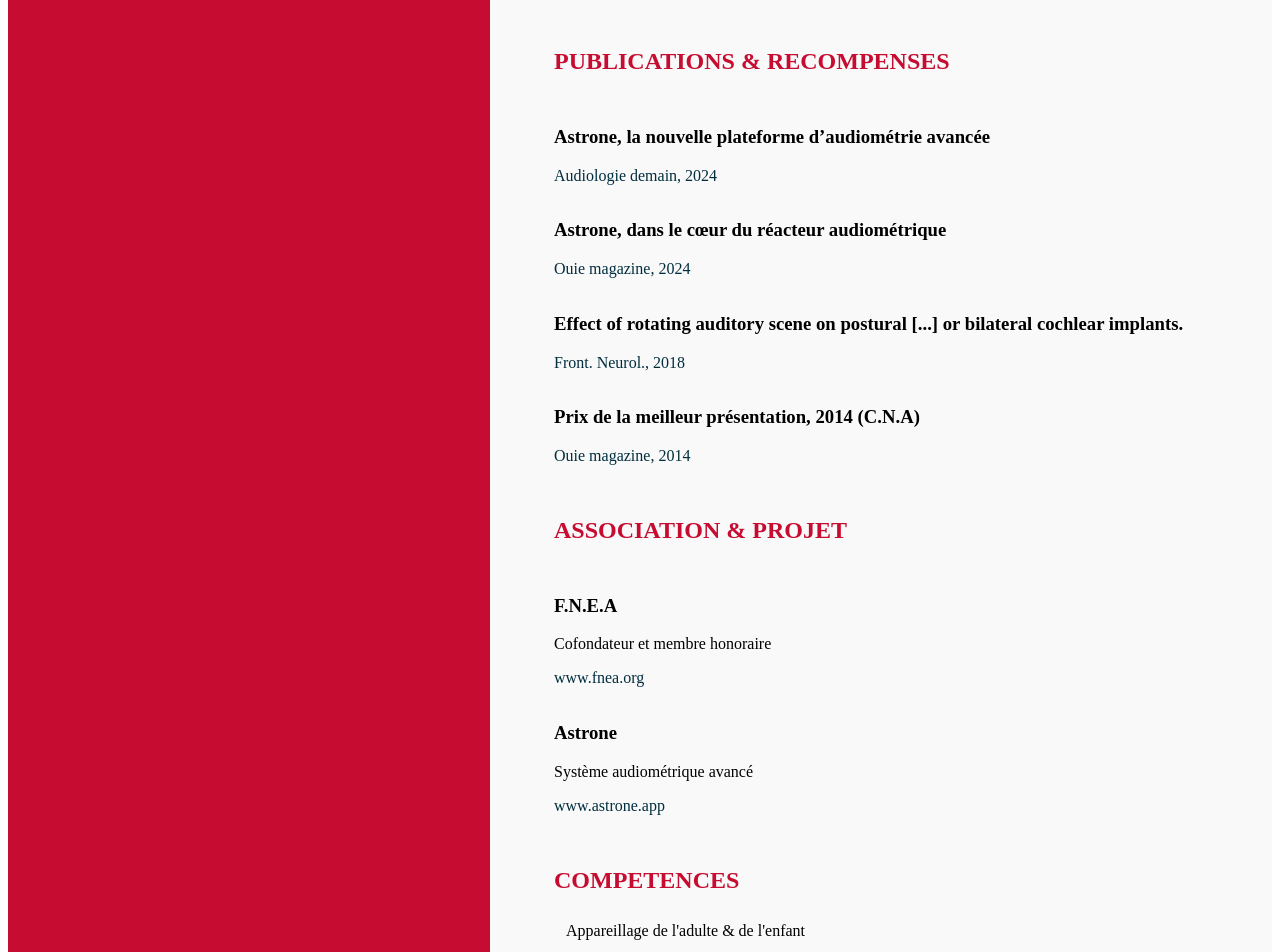
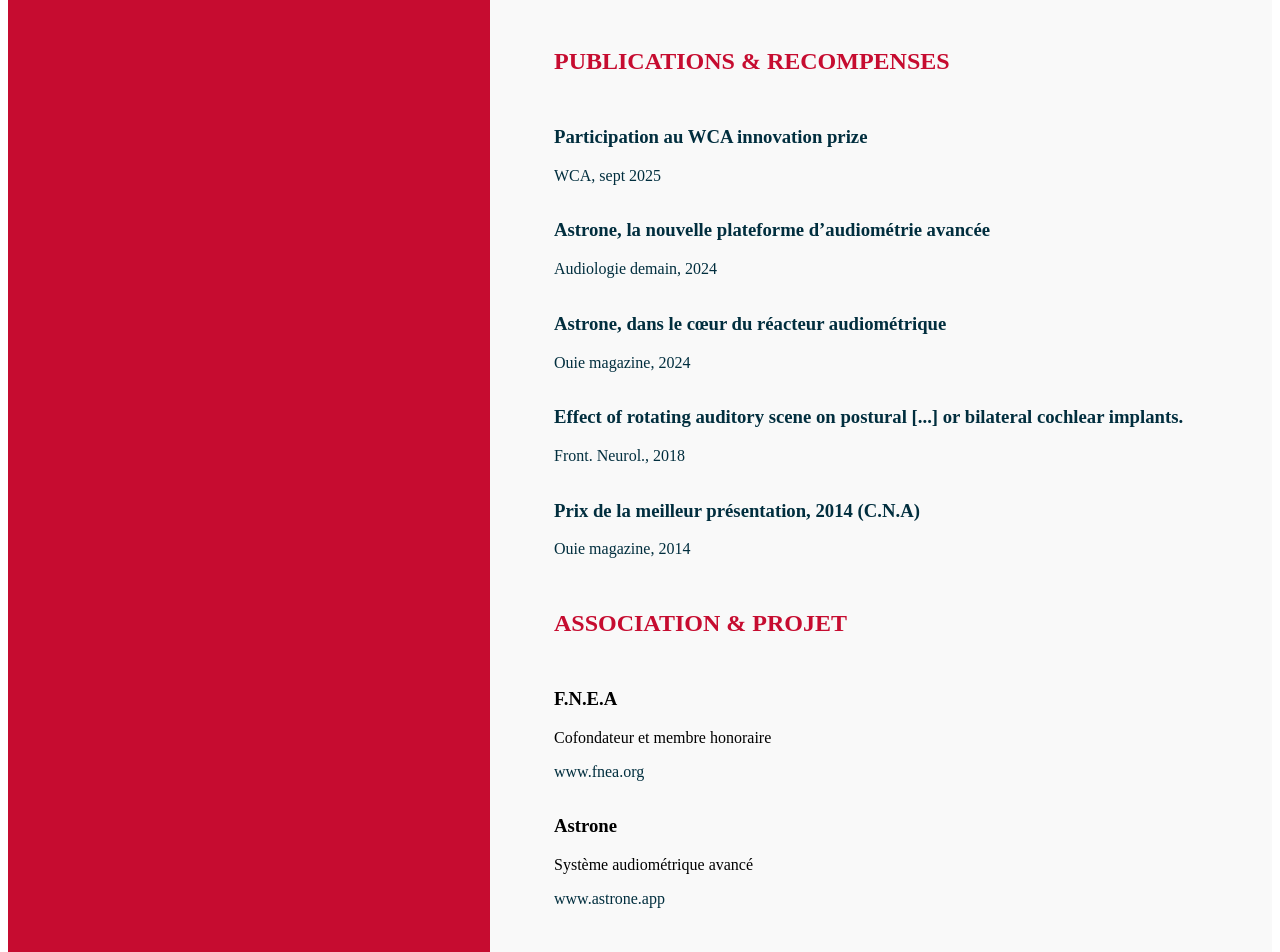
Before and after one commit to Jerboas86/perso, a SvelteKit app: page / in a window 1280 px wide. Shown: the part 1320-2272 px from the top of the page. Built offline with nearby package versions, Linux system fonts and the light colour scheme; no server answers.

Commit message:
[fix] fix layout and links

```diff
--- a/src/routes/+page.svelte
+++ b/src/routes/+page.svelte
@@ -78,12 +78,7 @@
 			<div class="epoch">
 				<div class="job">
 					<h3>Audika, Dijon</h3>
-					<p>Audioprothésiste D.E</p>
-					<p class="date">2013-2018</p>
-				</div>
-				<div class="job">
-					<h3>Audika, Paris</h3>
-					<p>Membre du comité scientifique d'Audika</p>
+					<p>Audioprothésiste D.E / Membre du comité scientifique</p>
 					<p class="date">2013-2018</p>
 				</div>
 				<div class="job">
@@ -127,24 +122,54 @@
 		<div class="publications">
 			<h2>PUBLICATIONS & RECOMPENSES</h2>
 			<div class="pub">
-				<h3>Astrone, la nouvelle plateforme d’audiométrie avancée</h3>
+				<h3>
+					<a
+						href="https://web.archive.org/web/20240616085413mp_/https://wca2024paris.com/innovation-prize/"
+						>Participation au WCA innovation prize</a
+					>
+				</h3>
+				<a
+					href="https://web.archive.org/web/20240616085413mp_/https://wca2024paris.com/innovation-prize/"
+					>WCA, sept 2025</a
+				>
+			</div>
+			<div class="pub">
+				<h3>
+					<a
+						href="https://audiologie-demain.com/astrone-la-nouvelle-plateforme-daudiometrie-avancee-2294"
+						>Astrone, la nouvelle plateforme d’audiométrie avancée</a
+					>
+				</h3>
 				<a
 					href="https://audiologie-demain.com/astrone-la-nouvelle-plateforme-daudiometrie-avancee-2294"
 					>Audiologie demain, 2024</a
 				>
 			</div>
 			<div class="pub">
-				<h3>Astrone, dans le cœur du réacteur audiométrique</h3>
+				<h3>
+					<a href="https://www.ouiemagazine.net/2024/04/18/astrone-coeur-reacteur-audiometrique/"
+						>Astrone, dans le cœur du réacteur audiométrique</a
+					>
+				</h3>
 				<a href="https://www.ouiemagazine.net/2024/04/18/astrone-coeur-reacteur-audiometrique/"
 					>Ouie magazine, 2024</a
 				>
 			</div>
 			<div class="pub">
-				<h3>Effect of rotating auditory scene on postural [...] or bilateral cochlear implants.</h3>
+				<h3>
+					<a href="https://pubmed.ncbi.nlm.nih.gov/30505289/"
+						>Effect of rotating auditory scene on postural [...] or bilateral cochlear implants.</a
+					>
+				</h3>
 				<a href="https://pubmed.ncbi.nlm.nih.gov/30505289/">Front. Neurol., 2018</a>
 			</div>
 			<div class="pub">
-				<h3>Prix de la meilleur présentation, 2014 (C.N.A)</h3>
+				<h3>
+					<a
+						href="https://www.ouiemagazine.net/2014/04/07/congres-des-audioprothesistes-yaniv-zini-prix-du-college-national-daudioprothese/"
+						>Prix de la meilleur présentation, 2014 (C.N.A)</a
+					>
+				</h3>
 				<a
 					href="https://www.ouiemagazine.net/2014/04/07/congres-des-audioprothesistes-yaniv-zini-prix-du-college-national-daudioprothese/"
 					>Ouie magazine, 2014</a
@@ -257,7 +282,11 @@
 	}
 
 	.skills p {
-		margin: 0.75em;
+		margin: 0.75em 0;
+	}
+
+	.publications a {
+		color: var(--accent-200);
 	}
 
 	.experiences > h2,
```
